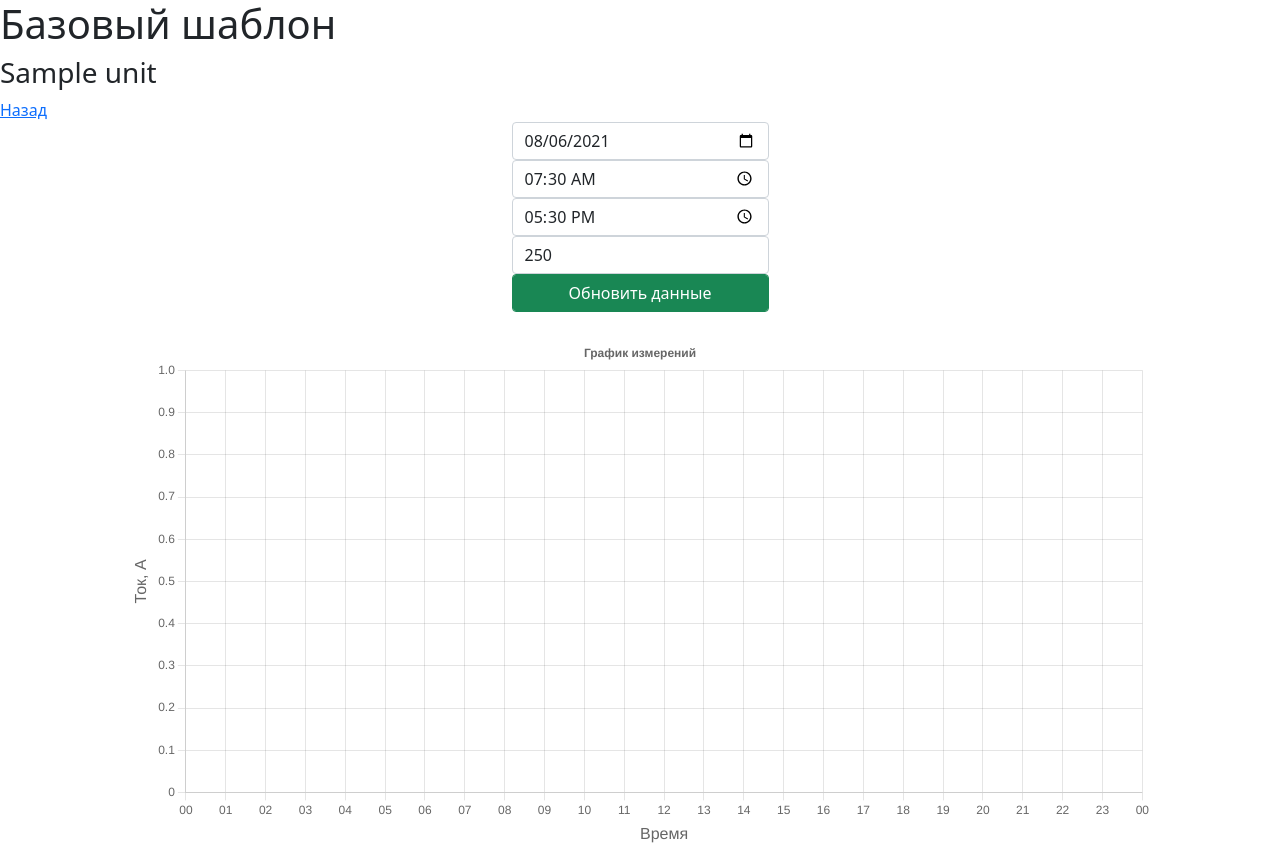
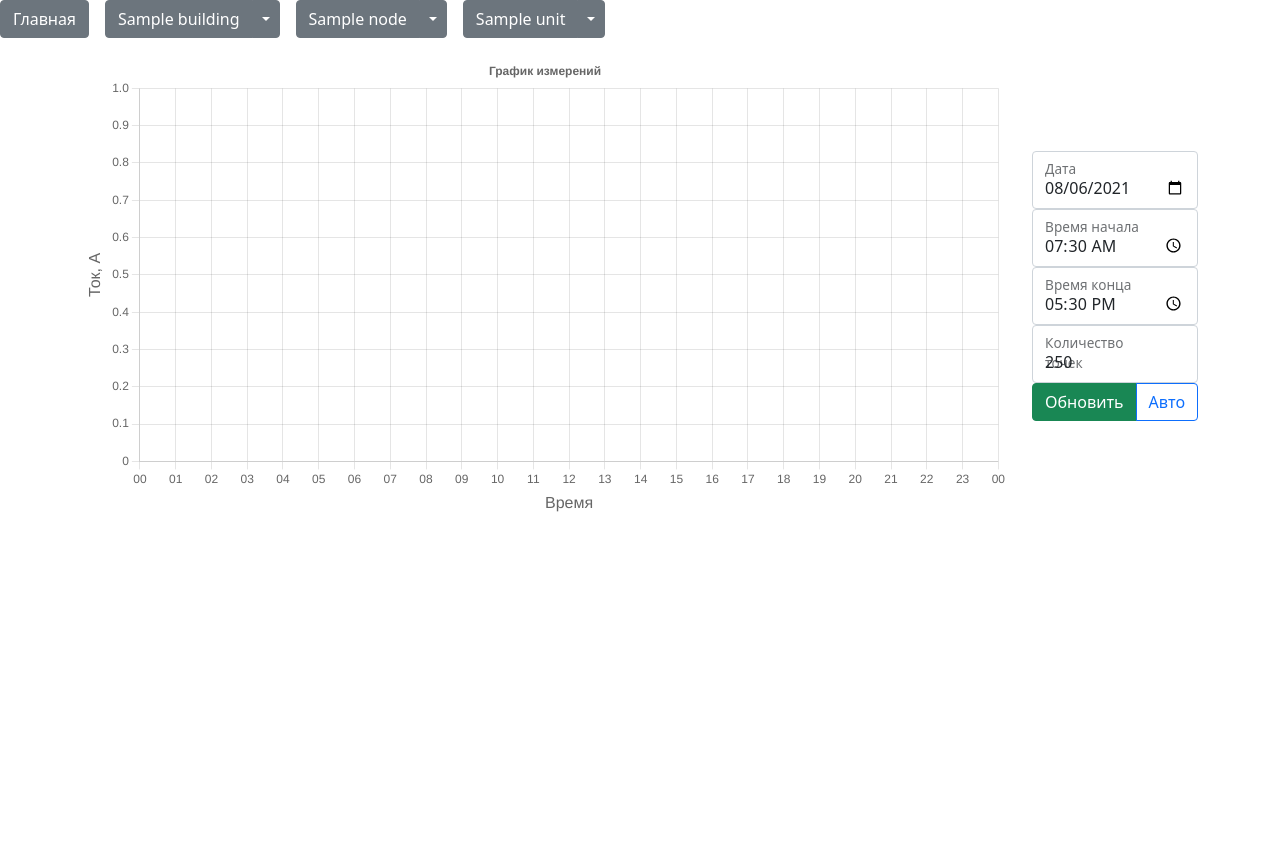
Before and after one commit to HotSmartSandwich/Skurvso, a Django app: page /unit/1/ in a window 1280 px wide. After the commit the page ends 512 px from the top, so only its background shows below. Run offline with Django 3.2, Linux system fonts and the light colour scheme; tables that the repository leaves empty hold one stand-in row (values such as "Sample post"); data that the repository does not hold is empty; parts of the project's set-up code (start-up, migrations or seed data) failed here and were passed over; some libraries are stand-ins or nearby versions.

Commit message:
Update templates

```diff
--- a/Dispatcher/models.py
+++ b/Dispatcher/models.py
@@ -66,7 +66,7 @@ class Measurement(models.Model):
 
     id = models.BigAutoField(primary_key=True)
     time = models.DateTimeField()
-    value = models.FloatField()
+    value = models.FloatField(null=True)
     unit = models.ForeignKey(Unit, on_delete=models.CASCADE)
 
     class Meta:
--- a/Dispatcher/urls.py
+++ b/Dispatcher/urls.py
@@ -3,7 +3,7 @@ from django.urls import path, include
 from .views import main_page, building_page, node_page, unit_page, MeasurementsList
 
 api_patterns = [
-    path('mes/', MeasurementsList.as_view()),
+    path('measurement/', MeasurementsList.as_view()),
 ]
 
 urlpatterns = [
--- a/Dispatcher/views.py
+++ b/Dispatcher/views.py
@@ -1,62 +1,74 @@
 from datetime import date, time, datetime
 
-from django.http import QueryDict
 from django.shortcuts import render
 from django.utils import timezone
-from rest_framework import generics
+from rest_framework import views
+from rest_framework.request import Request
+from rest_framework.response import Response
 
 from Dispatcher.models import Node, Building, Unit, Measurement
-from Dispatcher.serializer import MeasurementSerializer
 
 TZ = timezone.get_current_timezone()
-
-
-def main_page(request):
-    buildings = Building.objects.all()
-    return render(request, 'main_page.html', {'buildings': buildings})
-
-
-def building_page(request, building_id):
-    building = Building.objects.get(id=building_id)
-    nodes = Node.objects.filter(building_id=building_id)
-    return render(request, 'building_page.html', {'building': building, 'nodes': nodes})
-
-
-def node_page(request, node_id):
-    node = Node.objects.get(id=node_id)
-    units = Unit.objects.filter(node_id=node_id)
-    return render(request, 'node_page.html', {'node': node, 'units': units})
-
-
 START_TIME = time(7, 30)
 END_TIME = time(17, 30)
 POINTS_NUMBER = 250
 
 
-def unit_page(request, unit_id):
-    unit = Unit.objects.get(id=unit_id)
-    start_date = date.today().isoformat()
-    start_time = START_TIME.isoformat()
-    end_time = END_TIME.isoformat()
-    points_number = POINTS_NUMBER
-    return render(request, 'unit_page.html', {'unit': unit,
-                                              'start_date': start_date,
-                                              'start_time': start_time,
-                                              'end_time': end_time,
-                                              'points_number': points_number})
+def get_context(building_id=None, node_id=None, unit_id=None):
+    context = dict()
+    if unit_id is not None:
+        context = {
+            'start_date': date.today().isoformat(),
+            'start_time': START_TIME.isoformat(),
+            'end_time': END_TIME.isoformat(),
+            'points_number': POINTS_NUMBER
+        }
+
+        unit = Unit.objects.get(id=unit_id)
+        context['unit'] = unit
+        node_id = unit.node_id
+    if node_id is not None:
+        node = Node.objects.get(id=node_id)
+        units = Unit.objects.filter(node=node)
+        context['node'] = node
+        context['units'] = units
+        building_id = node.building_id
+    if building_id is not None:
+        building = Building.objects.get(id=building_id)
+        nodes = Node.objects.filter(building=building)
+        context['building'] = building
+        context['nodes'] = nodes
+    return context
 
 
-class MeasurementsList(generics.ListAPIView):
-    serializer_class = MeasurementSerializer
+def main_page(request):
+    return render(request, 'main_page.html')
 
-    def get_queryset(self):
-        request_query: QueryDict = self.request.query_params
 
-        unit_id = request_query.get('unit_id')
-        start_date = request_query.get('start_date')
-        start_time = request_query.get('start_time')
-        end_time = request_query.get('end_time')
-        points_number = int(request_query.get('points_number', POINTS_NUMBER))
+def building_page(request, building_id):
+    context = get_context(building_id=building_id)
+    return render(request, 'building_page.html', context)
+
+
+def node_page(request, node_id):
+    context = get_context(node_id=node_id)
+    return render(request, 'node_page.html', context)
+
+
+def unit_page(request, unit_id):
+    context = get_context(unit_id=unit_id)
+    return render(request, 'unit_page.html', context)
+
+
+class MeasurementsList(views.APIView):
+    def get(self, request: Request):
+        request_params = request.query_params
+
+        unit_id = request_params.get('unit_id')
+        start_date = request_params.get('start_date')
+        start_time = request_params.get('start_time')
+        end_time = request_params.get('end_time')
+        points_number = int(request_params.get('points_number', POINTS_NUMBER))
 
         start_date = date.fromisoformat(start_date) if start_date else date.today()
         start_time = time.fromisoformat(start_time) if start_time else START_TIME
@@ -65,8 +77,26 @@ class MeasurementsList(generics.ListAPIView):
         start_datetime = TZ.localize(datetime.combine(start_date, start_time))
         end_datetime = TZ.localize(datetime.combine(start_date, end_time))
 
-        query = Measurement.objects.filter(unit_id=unit_id,
-                                           time__gte=start_datetime,
-                                           time__lte=end_datetime)
-        query_step = round(query.count() / points_number) or 1
-        return query[::query_step]
+        query_filter = dict(unit_id=unit_id, time__gte=start_datetime, time__lte=end_datetime)
+
+        all_measurements = Measurement.objects.filter(**query_filter, value__isnull=False).order_by('time')
+
+        try:
+            step = round(all_measurements.count() / points_number) or 1
+        except ZeroDivisionError:
+            return
+
+        measurement_ids = [measurement.id for measurement in all_measurements][::step]
+        try:
+            last_measurement = all_measurements.latest()
+        except Measurement.DoesNotExist:
+            return
+        measurement_ids.append(last_measurement.id)
+
+        breaks = Measurement.objects.filter(**query_filter, value__isnull=True)
+        measurement_ids += [measurement.id for measurement in breaks]
+
+        response = Measurement.objects.filter(id__in=measurement_ids).order_by('time')
+        response = map(lambda m: dict(x=m.time, y=m.value), response)
+
+        return Response(response)
--- a/Skurvso/settings.py
+++ b/Skurvso/settings.py
@@ -65,6 +65,7 @@ TEMPLATES = [
                 'django.template.context_processors.request',
                 'django.contrib.auth.context_processors.auth',
                 'django.contrib.messages.context_processors.messages',
+                'Dispatcher.context_processors.navigation_menu.get_navigation_menu',
             ],
         },
     },
--- a/templates/base.html
+++ b/templates/base.html
@@ -4,8 +4,10 @@
 <head>
     {% load static %}
     <meta charset="UTF-8">
-    <link href="https://cdn.jsdelivr.net/npm/bootstrap@5.1.0/dist/css/bootstrap.min.css" rel="stylesheet">
-    <link rel="stylesheet" type="text/css" href="{% static 'main.css' %}">
+
+    <link rel="stylesheet" href="{% static 'main.css' %}" type="text/css">
+    <link rel="stylesheet" href="https://cdn.jsdelivr.net/npm/bootstrap@5.1.0/dist/css/bootstrap.min.css">
+
     <title>
         {% block title %}
             Заголовок
@@ -14,12 +16,71 @@
 </head>
 
 <body>
-<h1>
-    Базовый шаблон
-</h1>
+<nav style="--bs-breadcrumb-divider: ' ';" aria-label="breadcrumb">
+    <ol class="breadcrumb">
+        <li class="breadcrumb-item">
+            <a type="button" class="btn btn btn-secondary" href="/">Главная</a>
+        </li>
+
+        {% if building %}
+            <li class="breadcrumb-item btn-group btn-group">
+                <a type="button" class="btn btn-secondary"
+                   href="{{ building.get_absolute_url }}">{{ building.name }}</a>
+                <button type="button" class="btn btn-secondary dropdown-toggle dropdown-toggle-split"
+                        data-bs-toggle="dropdown" aria-expanded="false"></button>
+                {% include 'dropdown_menu.html' with elements=buildings %}
+            </li>
+
+            {% if node %}
+                <li class="breadcrumb-item btn-group btn-group">
+                    <a type="button" class="btn btn-secondary"
+                       href="{{ node.get_absolute_url }}">{{ node.name }}</a>
+                    <button type="button" class="btn btn-secondary dropdown-toggle dropdown-toggle-split"
+                            data-bs-toggle="dropdown" aria-expanded="false"></button>
+                    {% include 'dropdown_menu.html' with elements=nodes %}
+                </li>
+
+                {% if unit %}
+                    <li class="breadcrumb-item btn-group btn-group">
+                        <a type="button" class="btn btn-secondary"
+                           href="{{ unit.get_absolute_url }}">{{ unit.name }}</a>
+                        <button type="button" class="btn btn-secondary dropdown-toggle dropdown-toggle-split"
+                                data-bs-toggle="dropdown" aria-expanded="false"></button>
+                        {% include 'dropdown_menu.html' with elements=units %}
+                    </li>
+                {% else %}
+                    <li class="breadcrumb-item">
+                        <button type="button" class="btn btn btn-secondary dropdown-toggle dropdown-toggle-split"
+                                data-bs-toggle="dropdown" aria-expanded="false">Выбор оборудования
+                        </button>
+                        {% include 'dropdown_menu.html' with elements=units %}
+                    </li>
+                {% endif %}
+
+            {% else %}
+                <li class="breadcrumb-item">
+                    <button type="button" class="btn btn btn-secondary dropdown-toggle dropdown-toggle-split"
+                            data-bs-toggle="dropdown" aria-expanded="false">Выбор участка
+                    </button>
+                    {% include 'dropdown_menu.html' with elements=nodes %}
+                </li>
+            {% endif %}
+
+        {% else %}
+            <li class="breadcrumb-item">
+                <button type="button" class="btn btn btn-secondary dropdown-toggle dropdown-toggle-split"
+                        data-bs-toggle="dropdown" aria-expanded="false">Выбор цеха
+                </button>
+                {% include 'dropdown_menu.html' with elements=buildings %}
+            </li>
+        {% endif %}
+    </ol>
+</nav>
 
 {% block content %}
     Блок контента
 {% endblock %}
+
+<script src="https://cdn.jsdelivr.net/npm/bootstrap@5.1.0/dist/js/bootstrap.bundle.min.js"></script>
 </body>
 </html>
--- /dev/null
+++ b/templates/dropdown_menu.html
@@ -0,0 +1,5 @@
+<ul class="dropdown-menu">
+    {% for e in elements %}
+        <li><a class="dropdown-item" href="{{ e.get_absolute_url }}">{{ e.name }}</a></li>
+    {% endfor %}
+</ul>
--- a/templates/unit_page.html
+++ b/templates/unit_page.html
@@ -1,27 +1,46 @@
 {% extends 'base.html' %}
+
 
 {% block title %}
     {{ unit.name }}
 {% endblock title %}
 
+
 {% block content %}
-    <h3>{{ unit.name }}</h3>
-    <a href="{{ unit.node.get_absolute_url }}">Назад</a>
-    <br/>
+    <div class="container">
+        <div class="row align-items-center">
+            <div class="col-md-10">
+                <canvas id="chart"></canvas>
+            </div>
 
-    <div style="width: fit-content; margin: auto">
-        <label>
-            <input type="date" class="form-control" id="start_date" value="{{ start_date }}">
-            <input type="time" class="form-control" id="start_time" value="{{ start_time }}">
-            <input type="time" class="form-control" id="end_time" value="{{ end_time }}">
-            <input type="number" class="form-control" id="points_number" value="{{ points_number }}">
-            <button type="submit" class="form-control btn btn-success" id="update_plot_button">Обновить данные</button>
-        </label>
-    </div>
-    <br/>
+            <div class="col-md-2">
+                <div class="form-floating">
+                    <input type="date" class="form-control" id="start_date" value="{{ start_date }}">
+                    <label for="start_date" class="form-label">Дата</label>
+                </div>
 
-    <div id="container" style="width: 80%; margin: auto">
-        <canvas id="chart"></canvas>
+                <div class="form-floating">
+                    <input type="time" class="form-control" id="start_time" value="{{ start_time }}">
+                    <label for="start_time">Время начала</label>
+                </div>
+
+                <div class="form-floating">
+                    <input type="time" class="form-control" id="end_time" value="{{ end_time }}">
+                    <label for="end_time">Время конца</label>
+                </div>
+
+                <div class="form-floating">
+                    <input type="number" class="form-control" id="points_number" value="{{ points_number }}">
+                    <label for="points_number" class="form-label">Количество точек</label>
+                </div>
+
+                <div class="btn-group">
+                    <button class="btn btn-success" id="update_plot">Обновить</button>
+                    <input type="checkbox" class="btn-check" id="auto_update">
+                    <label class="btn btn-outline-primary" for="auto_update">Авто</label>
+                </div>
+            </div>
+        </div>
     </div>
 
     <script src="https://cdnjs.cloudflare.com/ajax/libs/jquery/3.6.0/jquery.js"></script>
@@ -29,7 +48,7 @@
     <script src="https://cdn.jsdelivr.net/npm/chartjs-adapter-date-fns/dist/chartjs-adapter-date-fns.bundle.min.js"></script>
 
     <script>
-        const api_url = '/api/mes/';
+        const api_url = '/api/measurement/';
         const unit_id = {{ unit.id }};
     </script>
     <script src="/static/line_plot_handler.js"></script>
```
Also changed, not shown: Dispatcher/context_processors/navigation_menu.py (added, +11 -0 lines), Dispatcher/node_communicator.py (+10 -4 lines), Dispatcher/serializer.py (deleted, +0 -9 lines), script.py (added, +22 -0 lines), static/line_plot_handler.js (+41 -19 lines), templates/building_page.html (+4 -5 lines), templates/main_page.html (+9 -5 lines), templates/node_page.html (+10 -9 lines), Dispatcher/context_processors/__init__.py (added), Dispatcher/migrations/0004_alter_measurement_value.py (added), static/main.css (added).
